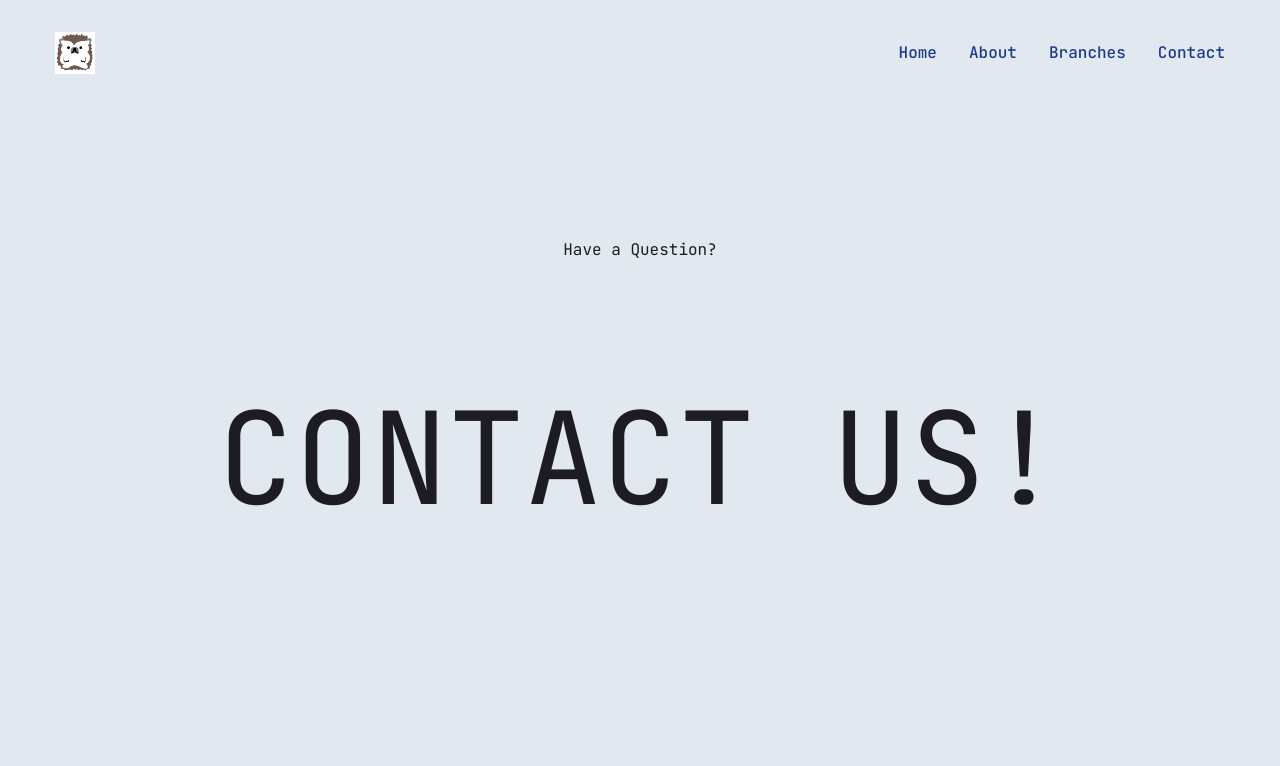
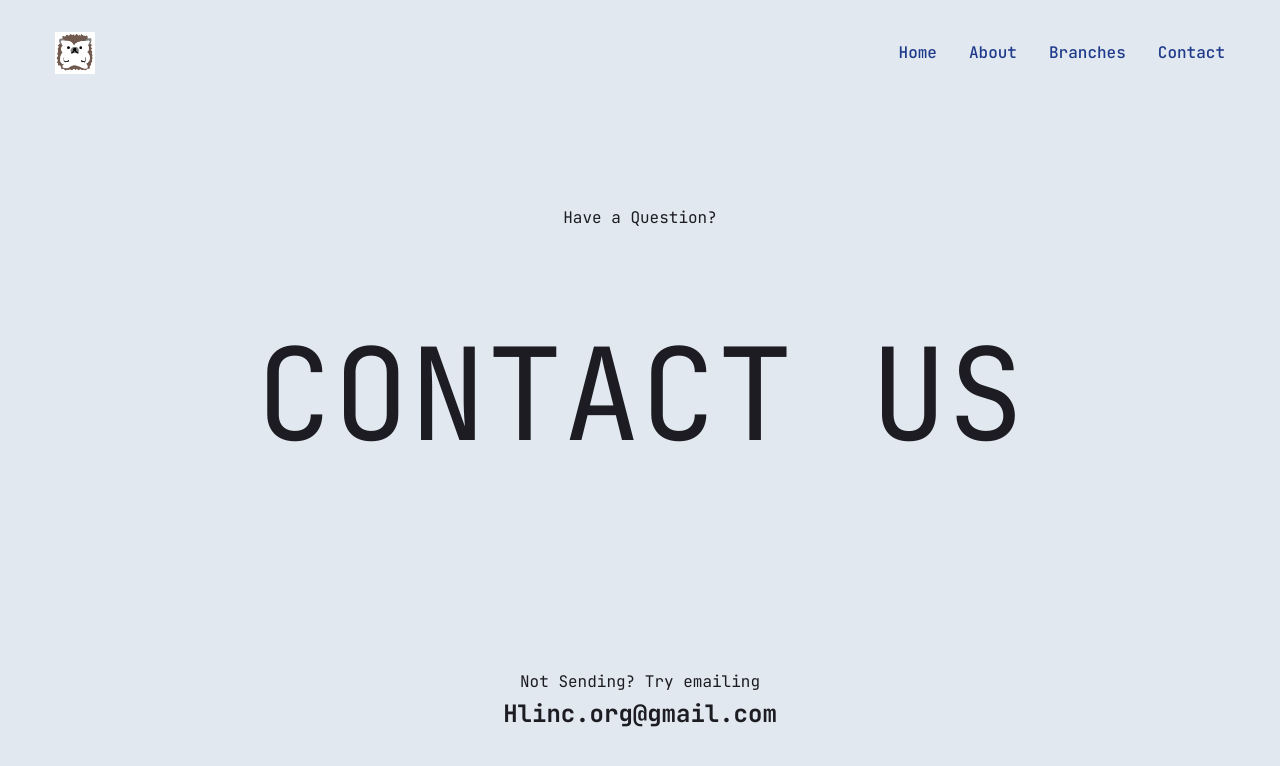
Before and after one commit to elykz0/h-linc, a Next.js app: page /contact in a window 1280 px wide. Shown: the top 766 px of the page. Built offline with nearby package versions, Linux system fonts and the light colour scheme.

Commit message:
email added

```diff
--- a/app/contact/page.jsx
+++ b/app/contact/page.jsx
@@ -3,15 +3,21 @@ import Link from "next/link"
 const Contact = () => {
   return (
     <div className=" flex flex-col">
-      <div className="text-center py-32">
+      <div className="text-center py-24">
               Have a Question?
       </div>
       <div className=" text-9xl text-center justify-between hover:text-amber-800">
               <Link href='mailto:HLinc.org@gmail.com'>
-                CONTACT US!
+                CONTACT US
               </Link>
+      </div>
+      <div className="flex flex-col">
+          <div className="text-center pt-52 pb-10">
+              Not Sending? Try emailing
+              <p className="font-bold text-2xl"> Hlinc.org@gmail.com</p>
           </div>
       </div>
+    </div>
   )
 }
 
--- a/app/layout.jsx
+++ b/app/layout.jsx
@@ -13,7 +13,7 @@ const JetBrainsMono = JetBrains_Mono({
 
 export const metadata = {
   title: "H-Linc",
-  description: "Generated by create next app",
+  description: "Empowering Knowledge and Creativity",
 };
 
 export default function RootLayout({ children }) {
```
